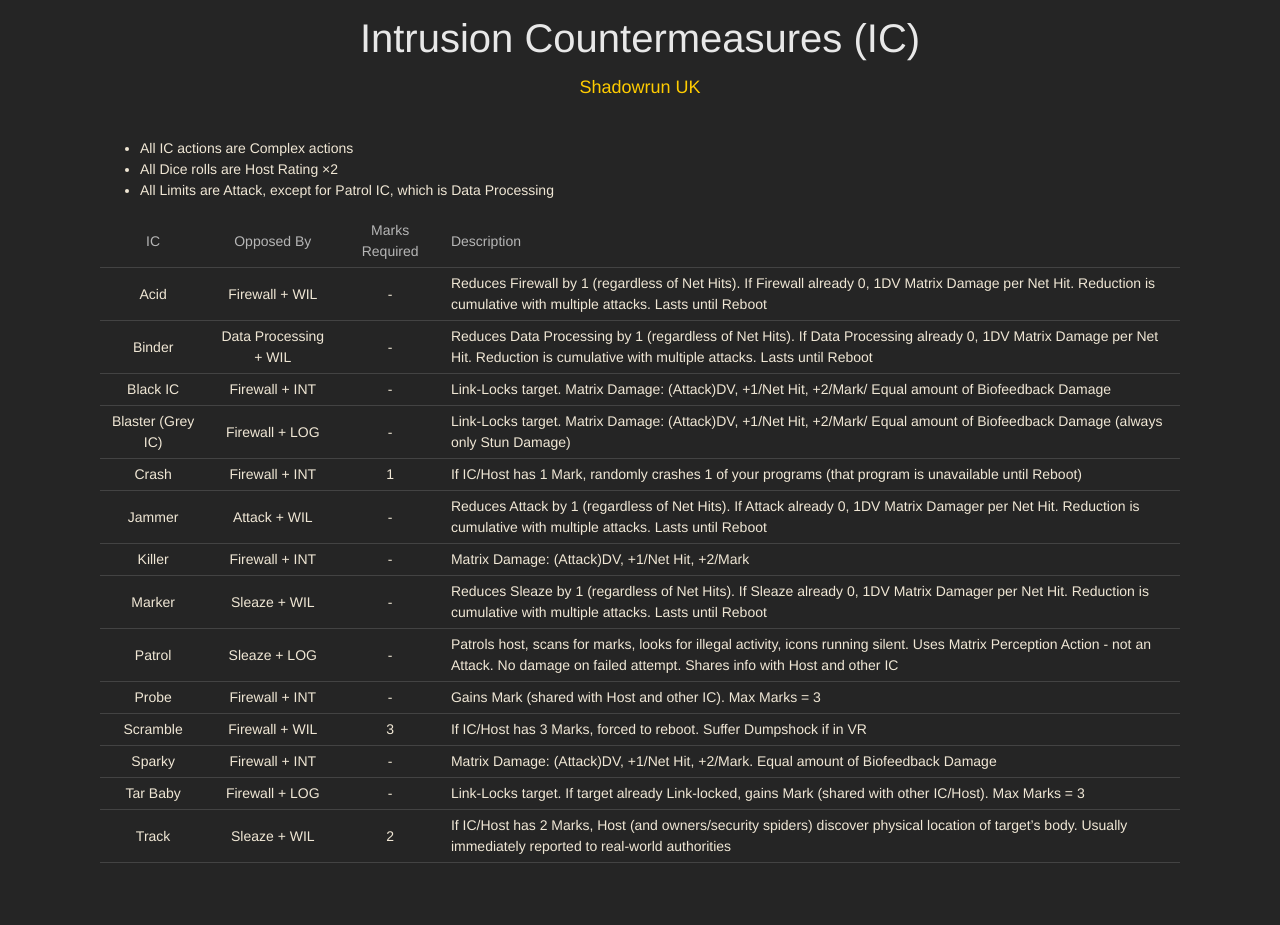
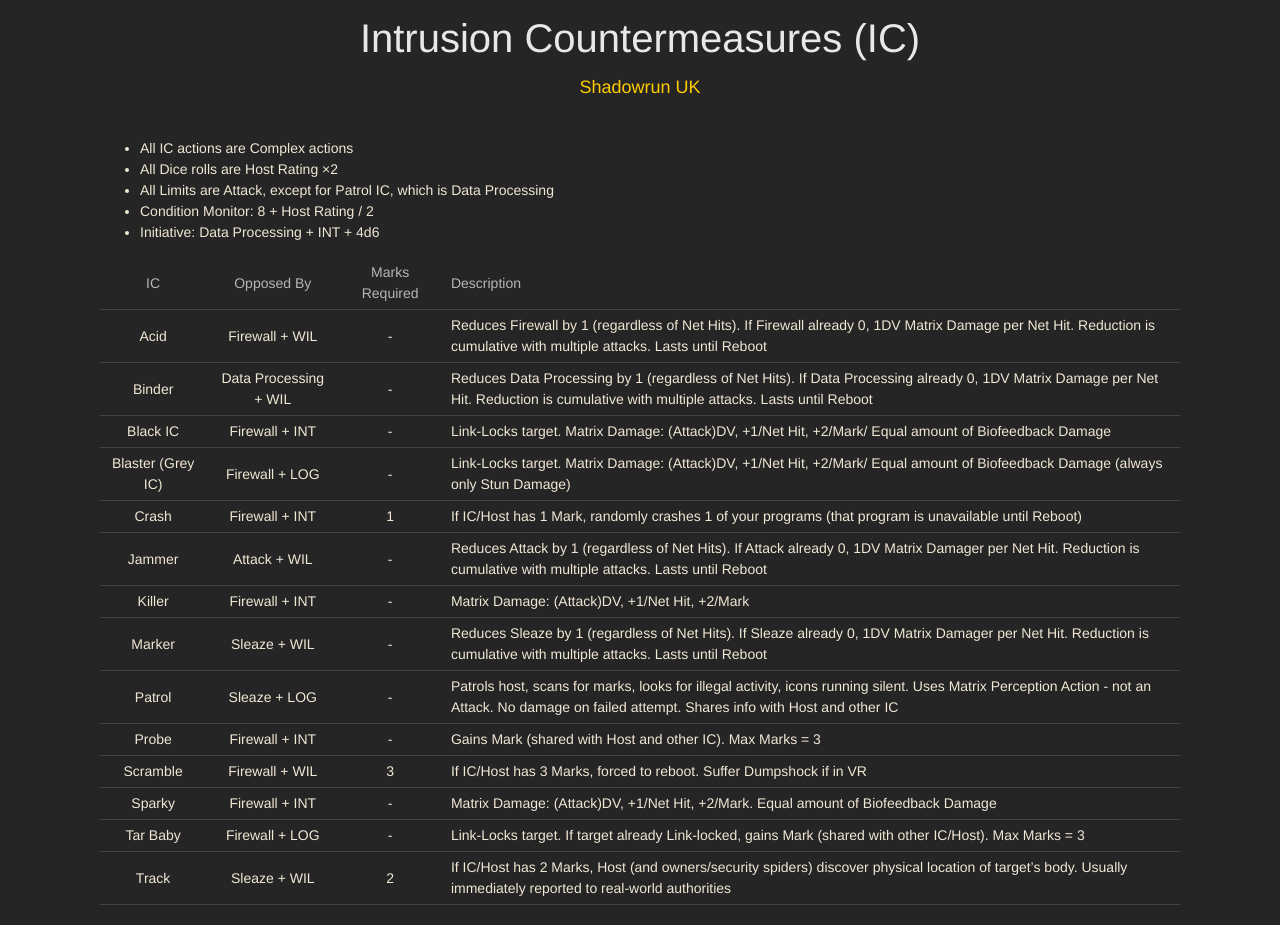
Before and after one commit to Anomandarist/Shadowrun-UK, a Jekyll site: the page built from Rules/Matrix/IntrusionCountermeasures.md, in a window 1280 px wide. Built offline with Jekyll 4.4.1, drawn with Linux system fonts in a browser that asks for light colours; our own code applies the rules of GitHub Pages for plain Markdown files; before the commit the page ends 900 px from its top, so only the background shows below that.

Commit message:
Update Matrix: Intrusion Countermeasures

```diff
--- a/Rules/Matrix/IntrusionCountermeasures.md
+++ b/Rules/Matrix/IntrusionCountermeasures.md
@@ -5,6 +5,8 @@ title: Intrusion Countermeasures (IC)
 - All IC actions are Complex actions
 - All Dice rolls are Host Rating ×2
 - All Limits are Attack, except for Patrol IC, which is Data Processing
+- Condition Monitor: 8 + Host Rating / 2
+- Initiative: Data Processing + INT + 4d6
 
 |        IC         |      Opposed By       | Marks Required | Description                                                                                                                                                                                        |
 |:-----------------:|:---------------------:|:--------------:| -------------------------------------------------------------------------------------------------------------------------------------------------------------------------------------------------- |
```
